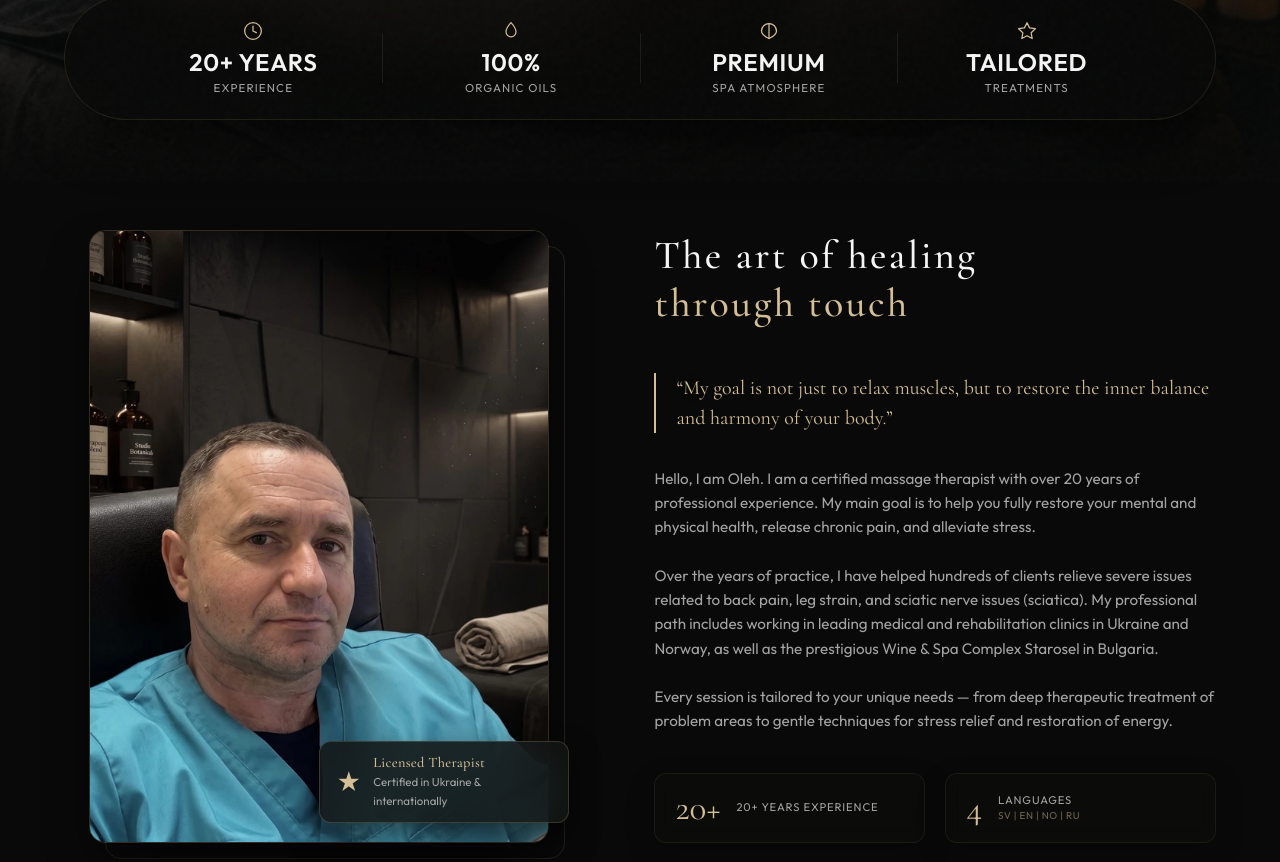
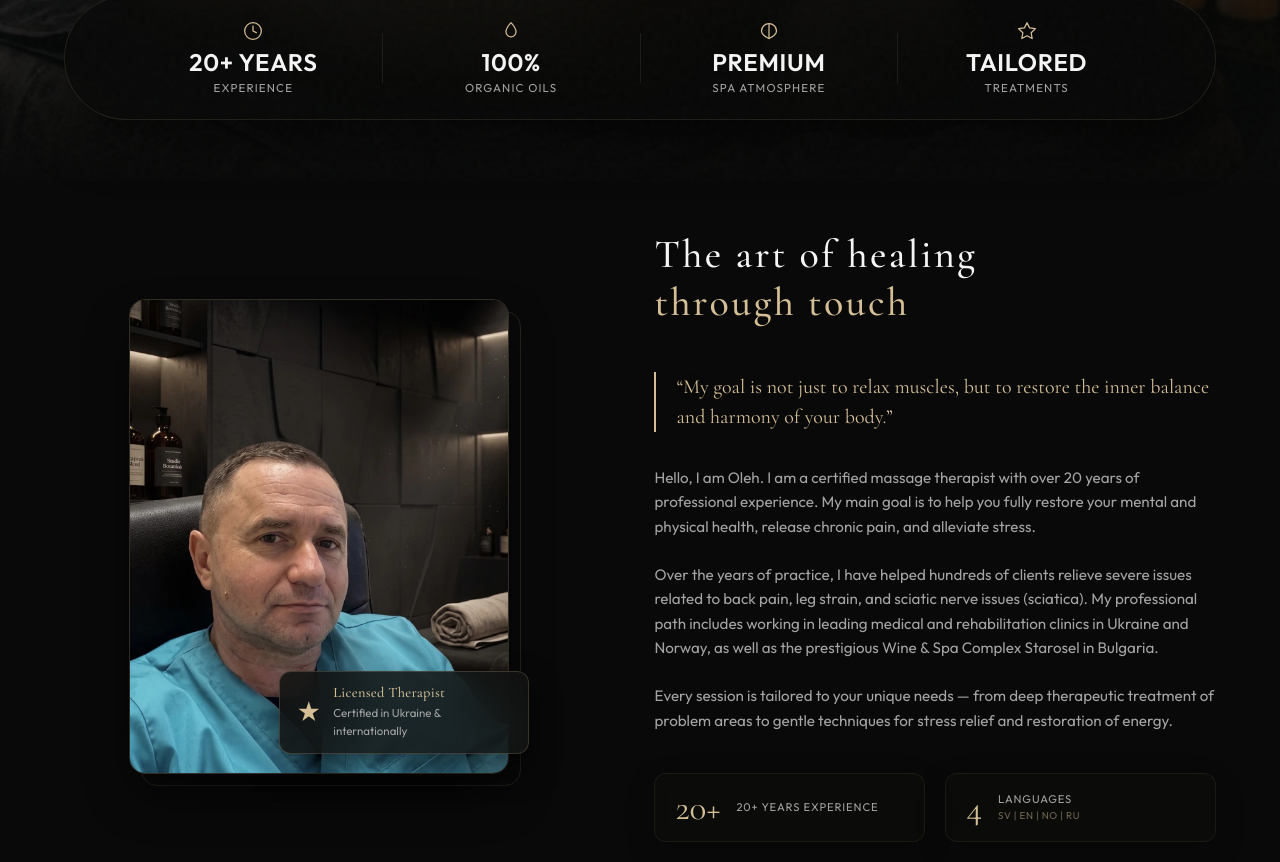
Before and after one commit to echopro-create/andrey-bygg, a Next.js app: page /en in a window 1280 px wide. Shown: the part 618-1480 px from the top of the page. Built offline with nearby package versions, Linux system fonts and the light colour scheme; no server answers.

Commit message:
style: resize master portrait to 4:5 and replace contacts map with premium spa image, removing Cherkasy details

```diff
--- a/src/app/[lng]/layout.tsx
+++ b/src/app/[lng]/layout.tsx
@@ -150,15 +150,7 @@ export default async function RootLayout({ children, params }: RootLayoutProps)
     image: `${SITE_URL}/images/hero-bg.webp`,
     address: {
       '@type': 'PostalAddress',
-      streetAddress: 'Gogolya St, 48',
-      addressLocality: 'Cherkasy',
-      postalCode: '18001',
-      addressCountry: 'UA',
-    },
-    geo: {
-      '@type': 'GeoCoordinates',
-      latitude: 49.4444,
-      longitude: 32.0600,
+      addressCountry: 'SE',
     },
     telephone: dict.contacts.phone,
     email: dict.contacts.email,
@@ -181,10 +173,7 @@ export default async function RootLayout({ children, params }: RootLayoutProps)
     priceRange: '850-1200 SEK',
     currenciesAccepted: 'SEK',
     paymentAccepted: 'Cash, Credit Card, Swish',
-    areaServed: {
-      '@type': 'City',
-      name: 'Cherkasy',
-    },
+
     sameAs: [
       'https://www.instagram.com/olegmassage/',
       'https://www.facebook.com/olegmassage/',
--- a/src/app/globals.css
+++ b/src/app/globals.css
@@ -994,14 +994,14 @@ body.mobile-drawer-open .custom-lang-selector {
 
 .about-image-wrapper {
   position: relative;
-  max-width: 460px;
+  max-width: 380px;
   margin: 0 auto;
 }
 
 .olive-background-plate {
   position: relative;
   background-color: transparent;
-  aspect-ratio: 3 / 4;
+  aspect-ratio: 4 / 5;
   padding: 0;
   border-radius: 16px;
   transition: var(--transition-smooth);
@@ -1010,10 +1010,10 @@ body.mobile-drawer-open .custom-lang-selector {
 .olive-background-plate::before {
   content: '';
   position: absolute;
-  top: 16px;
-  left: 16px;
-  right: -16px;
-  bottom: -16px;
+  top: 12px;
+  left: 12px;
+  right: -12px;
+  bottom: -12px;
   border: 1px solid rgba(var(--primary-rgb), 0.15);
   border-radius: 16px;
   z-index: -1;
@@ -1024,7 +1024,7 @@ body.mobile-drawer-open .custom-lang-selector {
 .about-img {
   width: 100%;
   height: auto;
-  aspect-ratio: 3/4;
+  aspect-ratio: 4/5;
   object-fit: cover;
   border-radius: 16px;
   border: 1px solid rgba(var(--primary-rgb), 0.2);
@@ -1550,7 +1550,7 @@ body.mobile-drawer-open .custom-lang-selector {
 @media (max-width: 1024px) {
   .hero-title { font-size: 2.8rem; }
   .about-container { grid-template-columns: 1fr; gap: 50px; }
-  .about-image-wrapper { max-width: 380px; margin: 0 auto; }
+  .about-image-wrapper { max-width: 300px; margin: 0 auto; }
   .advantages-grid { grid-template-columns: 1fr; gap: 24px; }
   .reviews-grid { grid-template-columns: 1fr; gap: 24px; }
 }
@@ -2261,19 +2261,20 @@ body.mobile-drawer-open .custom-lang-selector {
   margin-top: auto;
 }
 
-.minimal-map-card iframe {
+.minimal-map-card img.spa-ambient-img {
   width: 100%;
   height: 100%;
-  border: 0;
   position: absolute;
   top: 0;
   left: 0;
-  filter: grayscale(1) invert(0.92) contrast(1.15) brightness(0.9);
-  transition: filter var(--transition-smooth);
-}
-
-.minimal-map-card:hover iframe {
-  filter: grayscale(0.4) invert(0.92) contrast(1.15) brightness(0.95);
+  object-fit: cover;
+  filter: brightness(0.65) contrast(1.1);
+  transition: transform var(--transition-smooth), filter var(--transition-smooth);
+}
+
+.minimal-map-card:hover img.spa-ambient-img {
+  transform: scale(1.05);
+  filter: brightness(0.85) contrast(1.15);
 }
 
 .map-card-footer {
--- a/src/dictionaries/en.json
+++ b/src/dictionaries/en.json
@@ -243,7 +243,7 @@
     "title": "Contact Us",
     "accent": "book a session",
     "subtitle": "Book your session online or reach out via phone. Our studio is equipped with everything needed for your comfort.",
-    "address": "48 Gogolya St, Cherkasy, Ukraine",
+    "address": "Home visits & private studio sessions",
     "phone": "+46 737 584 372",
     "email": "info@olegmassage.se",
     "hours": "Mon - Sun: 09:00 - 21:00",
@@ -272,14 +272,14 @@
     "copy": "Copy",
     "copied": "Copied!",
     "copyAddress": "Copy address to clipboard",
-    "directions": "Directions →",
+    "directions": "Message Us →",
     "namePlaceholder": "Your name",
     "messagePlaceholder": "Your preferred date and time, or any additional requests...",
     "formDate": "Preferred date",
     "formTime": "Preferred time",
-    "street": "48 Gogolya St",
-    "city": "Cherkasy",
-    "mapLink": "https://maps.google.com/?q=Gogolya+St+48,+Cherkasy"
+    "street": "Mobile Spa Service",
+    "city": "Sweden & Norway",
+    "mapLink": ""
   },
   "gallery": {
     "studio": "Studio",
--- a/src/dictionaries/no.json
+++ b/src/dictionaries/no.json
@@ -243,7 +243,7 @@
     "title": "Kontakt oss",
     "accent": "bestill time",
     "subtitle": "Bestill time på nett eller ta kontakt via telefon. Vårt studio er utstyrt med alt som trengs for din komfort.",
-    "address": "Gogolya St 48, Tsjerkasy, Ukraina",
+    "address": "Hjemmebesøk & økter i privat studio",
     "phone": "+46 737 584 372",
     "email": "info@olegmassage.se",
     "hours": "Man - Søn: 09:00 - 21:00",
@@ -272,14 +272,14 @@
     "copy": "Kopier",
     "copied": "Kopiert!",
     "copyAddress": "Kopier adresse til utklippstavlen",
-    "directions": "Hitta hit →",
+    "directions": "Kontakt oss →",
     "namePlaceholder": "Ditt navn",
     "messagePlaceholder": "Ønsket dato og tid, eller andre ønsker...",
     "formDate": "Ønsket dato",
     "formTime": "Ønsket tid",
-    "street": "Gogolya St 48",
-    "city": "Tsjerkasy",
-    "mapLink": "https://maps.google.com/?q=Gogolya+St+48,+Cherkasy"
+    "street": "Mobil Spatjeneste",
+    "city": "Norge & Sverige",
+    "mapLink": ""
   },
   "gallery": {
     "studio": "Studio",
--- a/src/dictionaries/ru.json
+++ b/src/dictionaries/ru.json
@@ -243,7 +243,7 @@
     "title": "Контакты и",
     "accent": "запись на сеанс",
     "subtitle": "Запишитесь на сеанс онлайн или свяжитесь с нами по телефону. Наш кабинет оборудован всем необходимым для вашего комфорта.",
-    "address": "Украина, Черкассы, ул. Гоголя 48",
+    "address": "Выезд на дом и сеансы в оборудованной студии",
     "phone": "+46 737 584 372",
     "email": "info@olegmassage.se",
     "hours": "Пн - Вс: 09:00 - 21:00",
@@ -272,14 +272,14 @@
     "copy": "Копировать",
     "copied": "Скопировано!",
     "copyAddress": "Скопировать адрес в буфер",
-    "directions": "Маршрут →",
+    "directions": "Написать →",
     "namePlaceholder": "Ваше имя",
     "messagePlaceholder": "Пожелания, а также желаемая дата и время...",
     "formDate": "Желаемая дата",
     "formTime": "Желаемое время",
-    "street": "ул. Гоголя 48",
-    "city": "Черкассы",
-    "mapLink": "https://maps.google.com/?q=%D0%A7%D0%B5%D1%80%D0%BA%D0%B0%D1%81%D1%81%D1%8B,+%D1%83%D0%BB.+%D0%93%D0%BE%D0%B3%D0%BE%D0%BB%D1%8F+48"
+    "street": "Выездное обслуживание",
+    "city": "Швеция и Норвегия",
+    "mapLink": ""
   },
   "gallery": {
     "studio": "Студия",
--- a/src/dictionaries/sv.json
+++ b/src/dictionaries/sv.json
@@ -243,7 +243,7 @@
     "title": "Kontakta oss",
     "accent": "boka tid",
     "subtitle": "Boka din tid online eller kontakta oss via telefon. Vår studio är utrustad med allt som behövs för din komfort.",
-    "address": "Gogolya St 48, Tjerkasy, Ukraina",
+    "address": "Hembesök & sessioner i privat studio",
     "phone": "+46 737 584 372",
     "email": "info@olegmassage.se",
     "hours": "Mån - Sön: 09:00 - 21:00",
@@ -272,14 +272,14 @@
     "copy": "Kopiera",
     "copied": "Kopierat!",
     "copyAddress": "Kopiera adress till urklipp",
-    "directions": "Hitta hit →",
+    "directions": "Kontakta oss →",
     "namePlaceholder": "Ditt namn",
     "messagePlaceholder": "Önskat datum och tid, eller andra önskemål...",
     "formDate": "Önskat datum",
     "formTime": "Önskad tid",
-    "street": "Gogolya St 48",
-    "city": "Tjerkasy",
-    "mapLink": "https://maps.google.com/?q=Gogolya+St+48,+Cherkasy"
+    "street": "Mobil Spatjänst",
+    "city": "Sverige & Norge",
+    "mapLink": ""
   },
   "gallery": {
     "studio": "Studio",
```
Also changed, not shown: src/app/[lng]/contacts/ContactsClient.tsx (+11 -17 lines), public/images/contacts-bg.webp (added).
